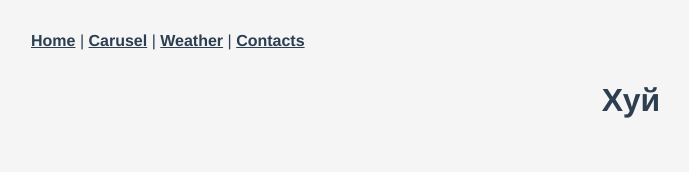
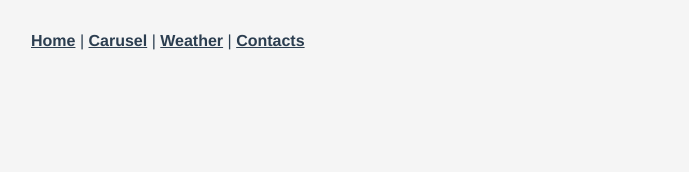
Before and after one commit to itlen/test, a Vue app: page /#/ in a window 1280 px wide. Shown: the top 172 px of the page, without its empty margins (9-698 px from the left). Built offline with nearby package versions, Linux system fonts and the light colour scheme.

Commit message:
Bullshit remove

```diff
--- a/src/views/view_Homepage.vue
+++ b/src/views/view_Homepage.vue
@@ -1,6 +1,6 @@
 <template>
   <div class="home">
-    <h1>Хуй</h1>
+
   </div>
 </template>
 
```
